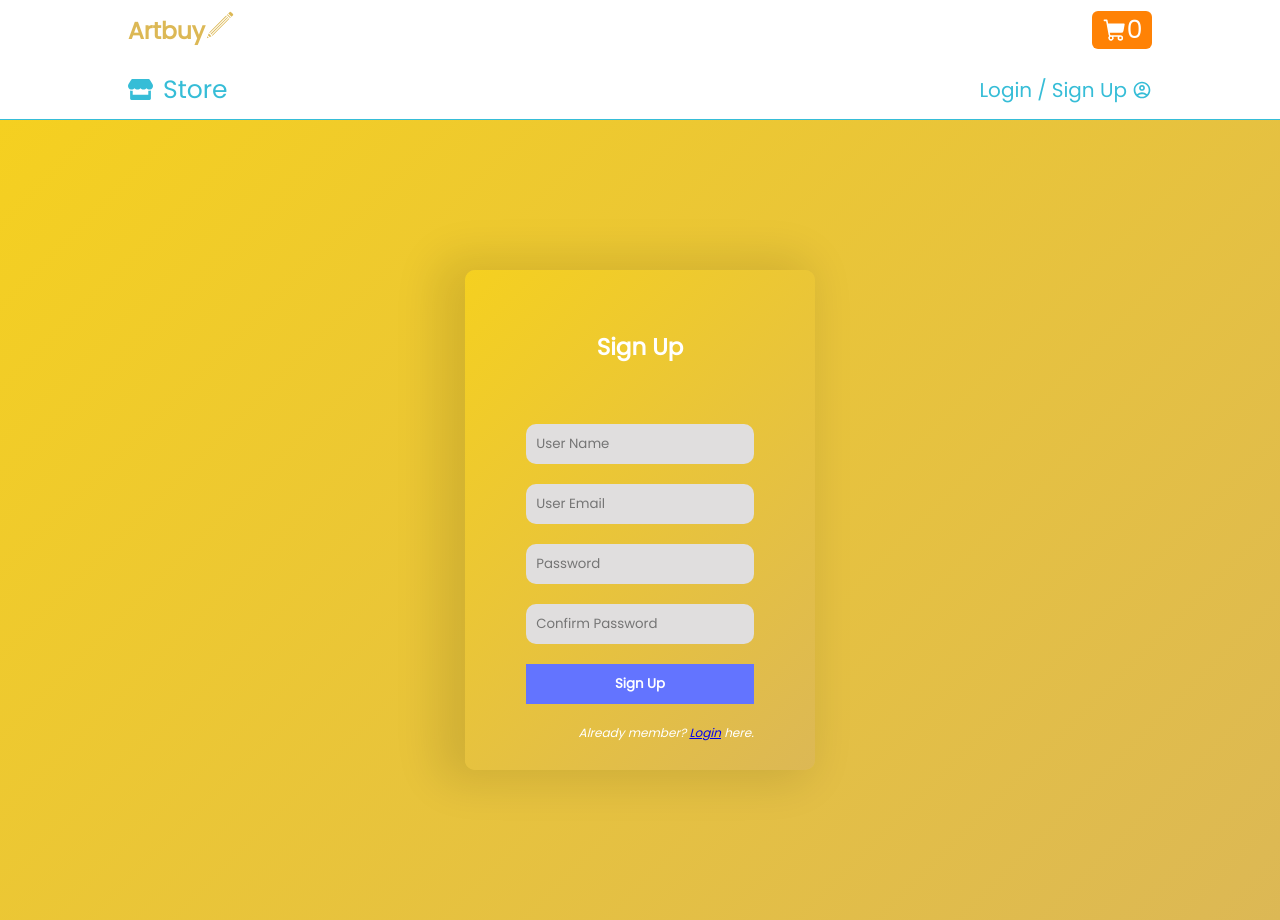
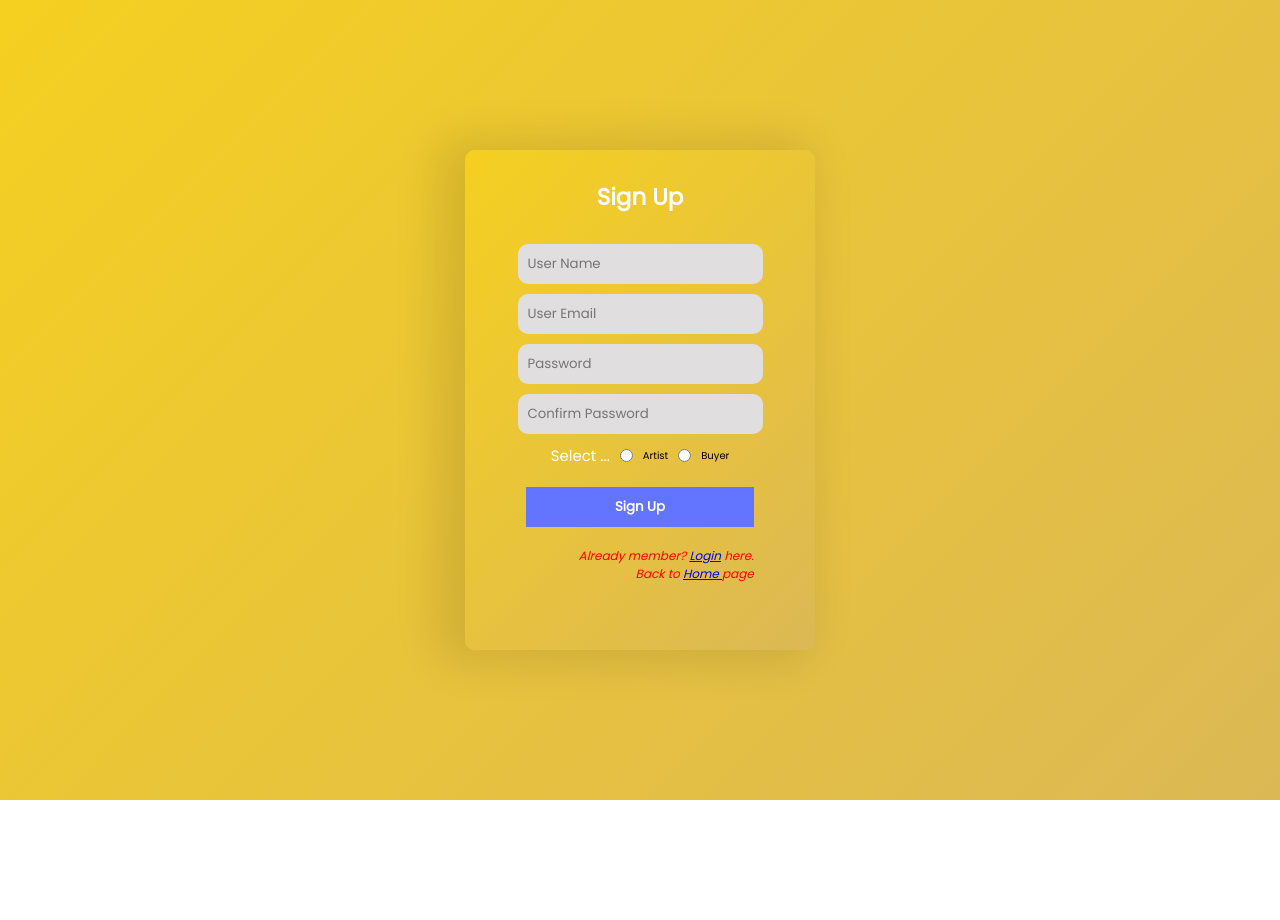
Before and after one commit to IsmailHosen25/Artbuy, a React (Vite) app: page /signup in a window 1280 px wide. After the commit the page ends 800 px from the top, so only its background shows below. Built offline with nearby package versions, Linux system fonts and the light colour scheme; a web font is replaced by a local one.

Commit message:
login, sign and nav updated

```diff
--- a/src/App.jsx
+++ b/src/App.jsx
@@ -9,12 +9,11 @@ function App() {
 
   return (
     <>
-    <Nav/>
      <Routes>
        <Route path="/" element={<Home/>}/>
-       <Route path='*' element={<Fourzerofour/>}/>
        <Route path="/login" element={<Login/>}/>
        <Route path="/signup" element={<Singup/>}/>
+       <Route path='*' element={<Fourzerofour/>}/>
       </Routes>
     </>
   )
--- a/src/Pages/Global_Components/Nav/Nav.jsx
+++ b/src/Pages/Global_Components/Nav/Nav.jsx
@@ -1,5 +1,5 @@
 import styles from "./Nav.module.css"
-import React, { useState } from 'react'
+import React, { useEffect, useState } from 'react'
 import { useNavigate } from "react-router-dom";
 import { ImProfile } from "react-icons/im";
 import { FaStore } from "react-icons/fa";
@@ -9,6 +9,7 @@ import { PiShoppingCartFill } from "react-icons/pi";
 export default function Nav() {
   const navigate =useNavigate()
   const [login,setlogin]=useState(false)
+  useEffect(()=>{setlogin(window.localStorage.getItem("login"))},[])
   const [cartvalue,setcartvalue]=useState(0)
   const LoginHandle=()=>{
     navigate("/login")
@@ -16,6 +17,10 @@ export default function Nav() {
   const SignupHandle=()=>{
     navigate("/signup")
   }
+  const storehandle=()=>{
+    navigate("/")
+  }
+
   return (<div className={styles.nav}>
     <div className={styles.nav_desing}>
        <div className={styles.nave_name_desing}>
@@ -25,7 +30,7 @@ export default function Nav() {
        <div className={styles.cart_icon}><PiShoppingCartFill/> {cartvalue}</div>
     </div>
     <div className={styles.nav_manu}>
-      <div className={styles.store_icon} onClick={navigate("/")}>
+      <div className={styles.store_icon} onClick={storehandle} >
         <FaStore/> Store
       </div>
 
@@ -37,10 +42,10 @@ export default function Nav() {
       </div>
       :
       <div className={styles.account}>
-        <div onClick={LoginHandle} className={styles.login_signup}>Login</div>
+        <div onClick={LoginHandle} className={styles.login_signup} >Login</div>
         <div>/</div>
         <div onClick={SignupHandle} className={styles.login_signup}>Sign Up</div>
-        <MdOutlineAccountCircle onClick={navigate("/signup")} className={styles.login_signup}/>
+        <MdOutlineAccountCircle onClick={SignupHandle} className={styles.login_signup}/>
       </div>
       }
 
--- a/src/Pages/HomePage/Home.jsx
+++ b/src/Pages/HomePage/Home.jsx
@@ -1,9 +1,10 @@
 import ProductsCard from "../Global_Components/ProductsCard/ProductsCard"
 import styles from "./Home.module.css"
-import React, { useState } from 'react'
+import React, { useEffect, useState } from 'react'
 import img from "../../assets/art_img.jpg"
 
 import { IoSearchSharp } from "react-icons/io5";
+import Nav from "../Global_Components/Nav/Nav";
 
 const card_datas=[{
   "img":img,
@@ -48,6 +49,8 @@ export default function Home() {
     return data.filter(item=>item.name.toLowerCase().includes(query))
   }
   return (
+    <>
+    <Nav/>
     <div className={styles.hello}>
       <div className={styles.search_var}>
         <IoSearchSharp className={styles.search_icon}/>
@@ -55,9 +58,10 @@ export default function Home() {
       </div>
       <div className={styles.store}>
         {
-          search(card_datas).map((item,i)=><ProductsCard card_data={item}/>)
+          search(card_datas).map((item,i)=><ProductsCard key={i} card_data={item}/>)
         }
       </div>
     </div>
+    </>
   )
 }
--- a/src/Pages/Login & Sign/Login.jsx
+++ b/src/Pages/Login & Sign/Login.jsx
@@ -17,6 +17,7 @@ export default function Login() {
       password:yup.string()
              .required("password is required")
     }),onSubmit:async(values)=>{
+        window.localStorage.setItem("login",true)
         navigate("/")
     }
 })
@@ -33,6 +34,7 @@ export default function Login() {
                       <button className={styles.btn} type='submit'>Login</button>
                  </form>
                  <p><i>New Member <Link to="/signup">Register</Link> here</i></p>
+                 <p><i>Back to <Link to="/">Home </Link>page</i></p>
                </div>
       </div>
     </div>
--- a/src/Pages/Login & Sign/Login.module.css
+++ b/src/Pages/Login & Sign/Login.module.css
@@ -2,6 +2,7 @@
     display:flex;
     justify-content: center;
     align-items: center;
+    /* padding: 5rem; */
     height: 100vh;
     background: linear-gradient( -45deg, #DCB855 ,#f5d020);
 }
@@ -12,6 +13,7 @@
     overflow: hidden;
     border-radius: 10px;
     box-shadow: -16px 0px 44px 13px rgb(0,0,0,0.1);
+    background: linear-gradient( -45deg, #DCB855 ,#f5d020);
 }
 .login{
   position: relative;
@@ -22,7 +24,7 @@
 .login p{
     width: 82.5%;
     text-align: end;
-    color: #fff;
+    color: red;
 }
 .label{
     color:#fff;
--- a/src/Pages/Login & Sign/Sign.module.css
+++ b/src/Pages/Login & Sign/Sign.module.css
@@ -12,6 +12,7 @@
     overflow: hidden;
     border-radius: 10px;
     box-shadow: -16px 0px 44px 13px rgb(0,0,0,0.1);
+    background: linear-gradient( -45deg, #DCB855 ,#f5d020);
 }
 .signup{
   position: relative;
@@ -21,7 +22,7 @@
 .signup p{
     width: 82.5%;
     text-align: end;
-    color: #fff;
+    color: red;
     font-size: 1.2rem;
 }
 .label{
@@ -29,18 +30,28 @@
     font-size: 2.3em;
     display: flex;
     justify-content: center;
-    margin:60px;
+    margin:30px;
     font-weight: bold;
     cursor: pointer;
     transition: 0.5 ease-in-out;
 }
+.select_lable{
+    font-size: 1.5rem;
+    color:#fff;
+}
+.radio_btn{
+    display: flex;
+    justify-content: center;
+    align-items: center;
+    gap: 1rem;
+}
 .input{
-    width:65%;
+    width:70%;
     height:40px;
     background-color: #e0dede;
     display:flex;
     justify-content: center;
-    margin:20px auto;
+    margin:10px auto;
     padding:10px;
     border: none;
     outline: none;
--- a/src/Pages/Login & Sign/Singup.jsx
+++ b/src/Pages/Login & Sign/Singup.jsx
@@ -8,21 +8,31 @@ export default function Singup() {
   const formik =useFormik({
     initialValues:{
       username:"",
-      number_email:"",
+      email:"",
       password:"",
-      cpassword:""
+      confirm_password:"",
+      userType:""
     },
     validationSchema:yup.object({
       username:yup.string()
               .required("username is required"),
       email:yup.string()
             .required("email or Number is required"),
-      password:yup.string()
+      password:yup.string().min(6)
                .required("password is required"),
-      cpassword:yup.string()
-              .required("confirm password is required")
+      confirm_password:yup.string()
+              .required("Confirm Password is required")
+              .oneOf([yup.ref("password"),null,'']),
+      userType:yup.string()
+      .required("Select as required")
     }),onSubmit:async (values)=>{
-          navigate("/")
+          const confirmsignup=confirm(`are you sure ${values.username}?`)
+          if(confirmsignup){
+            window.localStorage.setItem("login",true)
+            navigate("/")
+          }else{
+            console.log(values)
+          }
     }
 
 
@@ -34,16 +44,23 @@ export default function Singup() {
                  <form onSubmit={formik.handleSubmit}>
                      <label className={styles.label}>Sign Up</label>
                       <input  className={styles.input} type="text" name='username' placeholder="User Name" value={formik.values.username} onChange={formik.handleChange}/>
-                      <p>{formik.errors.username}</p>
+                      <p>{formik.touched.username ? formik.errors.username:""}</p>
                       <input  className={styles.input} type="email" name='email' placeholder="User Email" value={formik.values.email} onChange={formik.handleChange}/>
-                      <p>{formik.errors.email}</p>
+                      <p>{formik.touched.email? formik.errors.email:""}</p>
                       <input  className={styles.input} type="password" name='password' placeholder="Password" value={formik.values.password} onChange={formik.handleChange}/>
-                      <p>{formik.errors.password}</p>
-                      <input  className={styles.input} type="password" name='cpassword' placeholder="Confirm Password" value={formik.values.cpassword} onChange={formik.handleChange}/>
-                      <p>{formik.errors.cpassword}</p>
+                      <p>{formik.touched.password?formik.errors.password:""}</p>
+                      <input  className={styles.input} type="password" name='confirm_password' placeholder="Confirm Password" value={formik.values.cpassword} onChange={formik.handleChange}/>
+                      <p>{formik.touched.confirm_password?formik.errors.confirm_password:""}</p>
+                      <div className={styles.radio_btn}>
+                      <label className={styles.select_lable}>Select ... </label>
+                        <input type="radio" value="Artist" name="userType" onChange={formik.handleChange}/> Artist
+                        <input type="radio" value="Buyer" name="userType" onChange={formik.handleChange}/> Buyer
+                      </div>
+                      <p>{formik.touched.userType?formik.errors.userType:""}</p>
                       <button  className={styles.btn} type='submit'>Sign Up</button>
                  </form>
                  <p><i>Already member? <Link to={"/login"}>Login</Link> here.</i></p>
+                 <p><i>Back to <Link to="/">Home </Link>page</i></p>
                </div>
       </div>
     </div>
```
